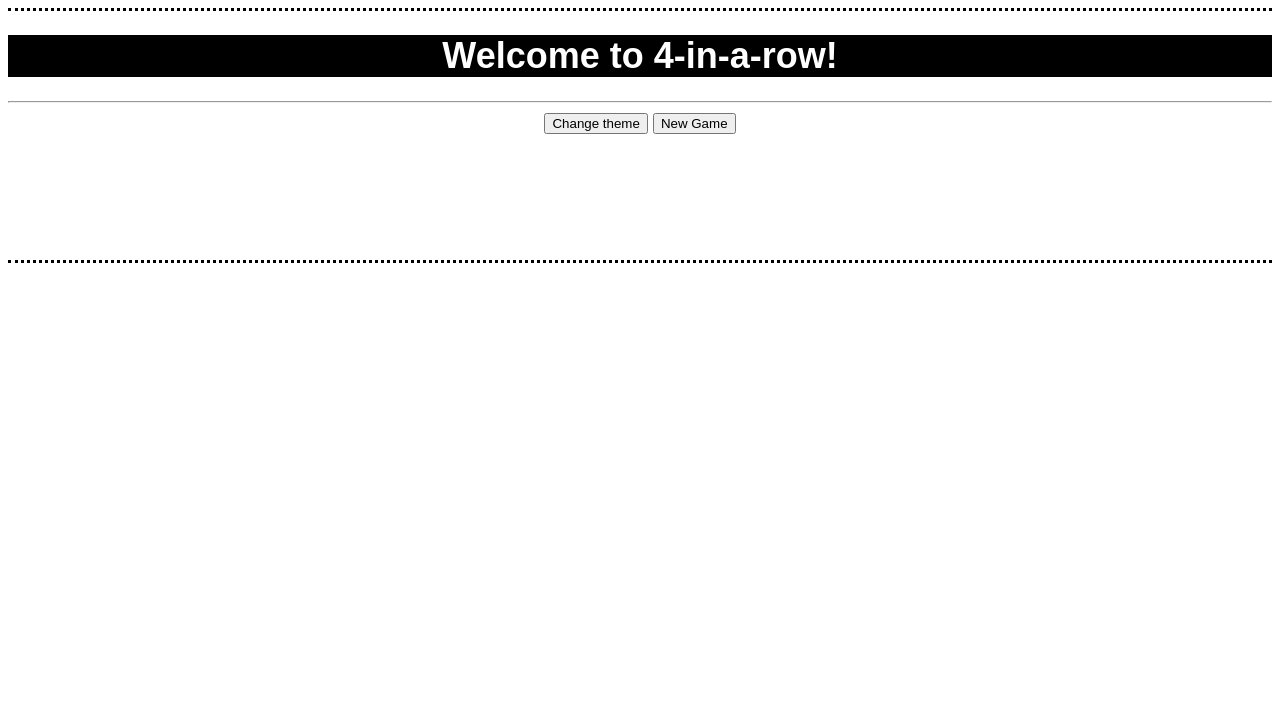
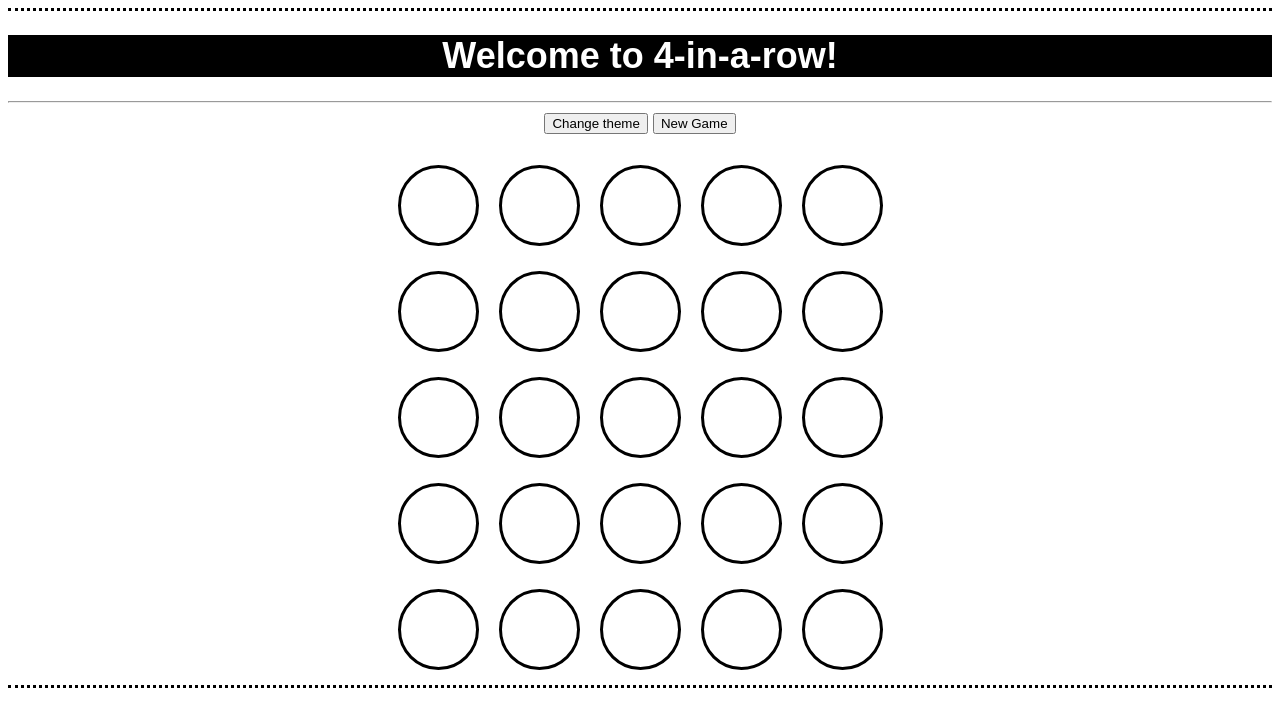
Before and after one commit to TalVasil/4-in-a-row, a plain HTML site: page 4 in a row/4-In-Line-Menu.html in a window 1280 px wide. Both pictures are taken after typing "5", "5", "5" into the empty fields and a click on the button 640 px from the left and 411 px from the top of the page. Drawn offline with Linux system fonts and the light colour scheme.

Commit message:
picupload_afterTheme

```diff
--- a/4 in a row/style/main.css
+++ b/4 in a row/style/main.css
@@ -29,3 +29,19 @@ body {
 #howLong:focus {
   background-color: rgb(196, 200, 255);
 }
+#newGame{
+  display: none;
+}
+span{
+  background-color: rgb(255, 255, 255);
+  height: 75px;
+  width: 75px;
+  border-radius: 75px;
+  border-color: rgb(0, 0, 0);
+  display: none;
+  margin: 10px;
+  border-style: solid;
+}
+span:hover{
+  background-color: dimgray;
+}
```
